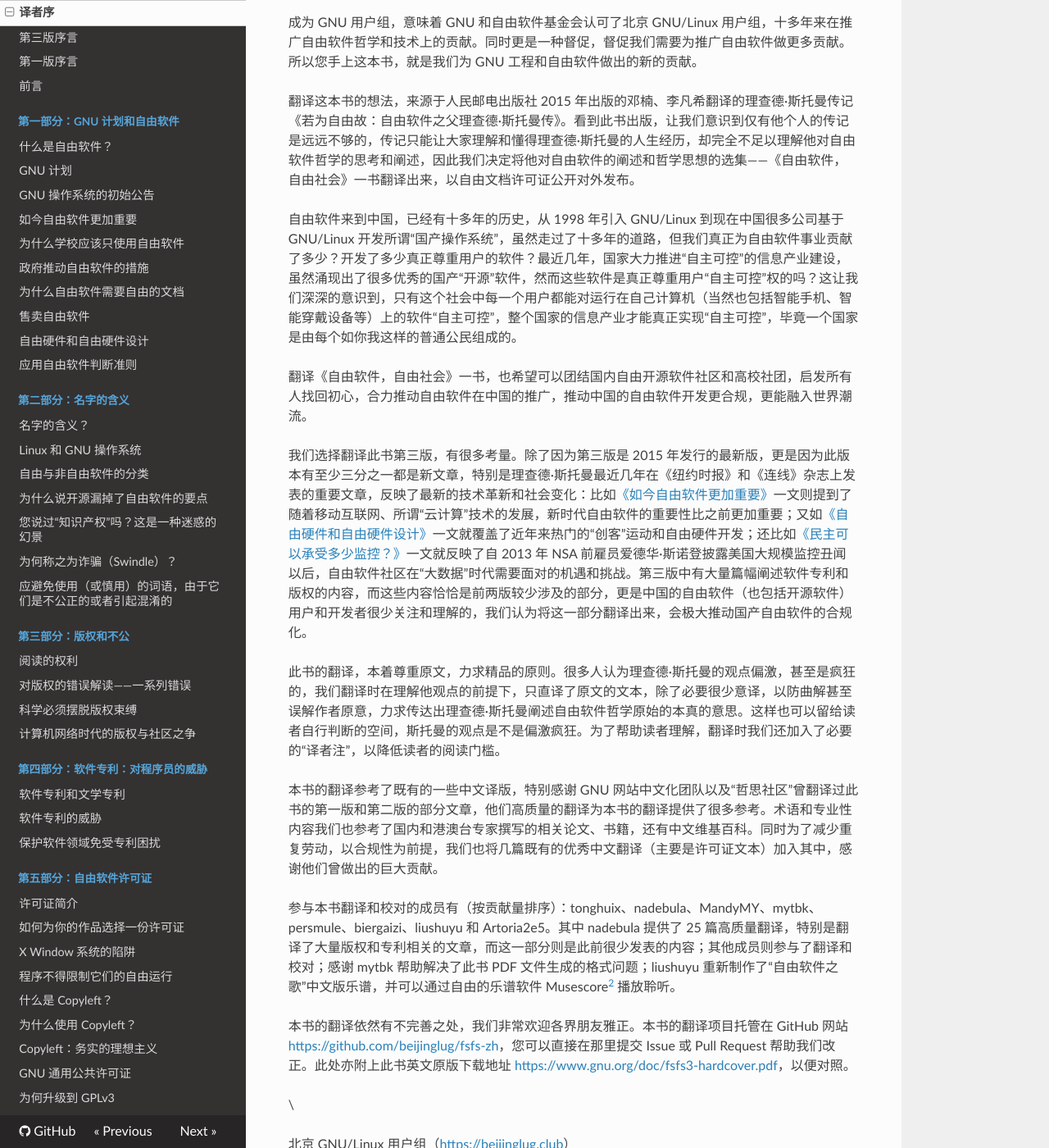
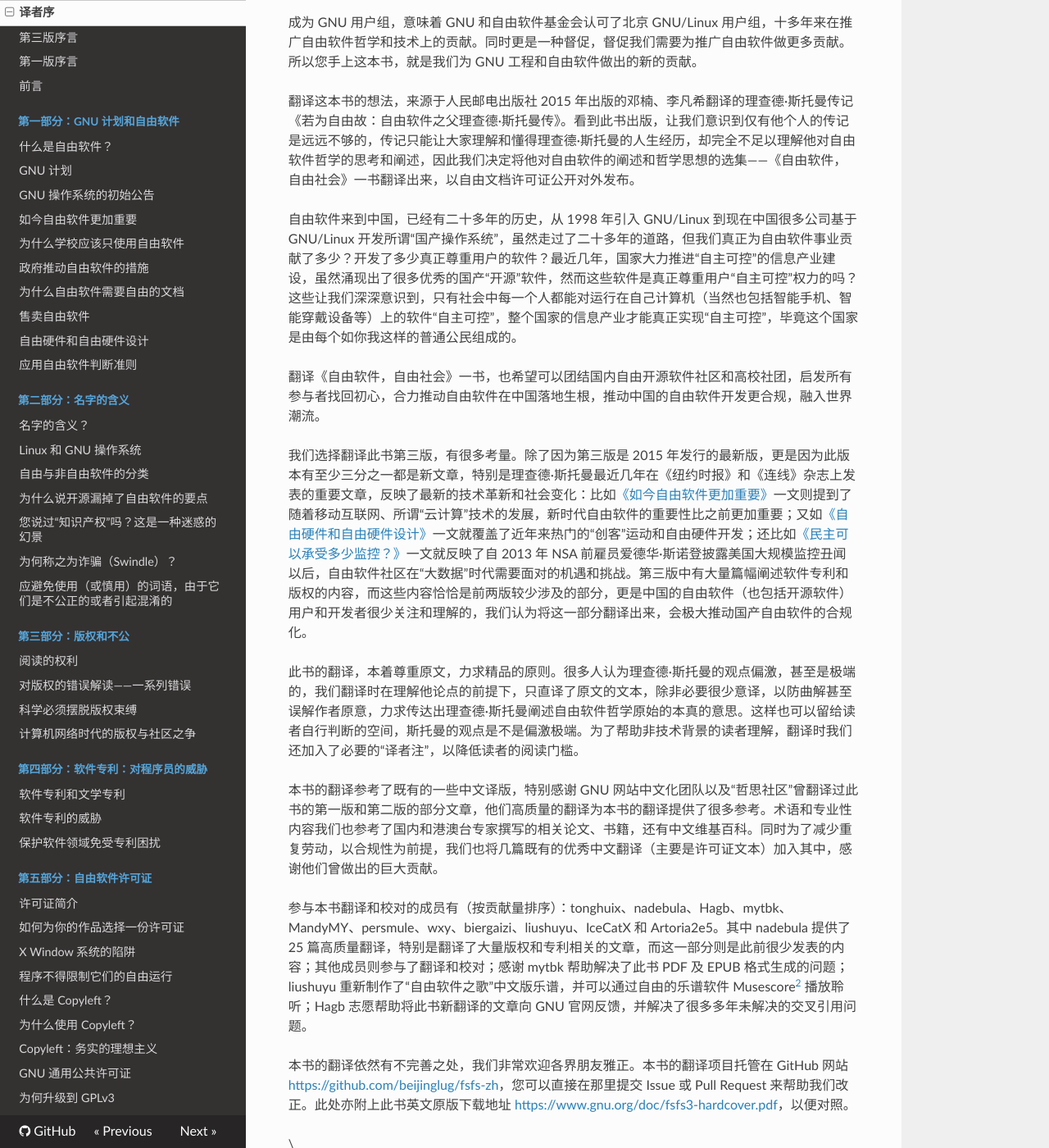
Before and after one commit to beijinglug/fsfs-zh, an MkDocs documentation site: the page built from docs/foreword-trans.md, in a window 1280 px wide and 1400 px high, scrolled down 440 px. Shown: the whole window at 82% size. Built offline with MkDocs 1.6.1, drawn with Linux system fonts in a browser that asks for light colours; nearby versions of some CDN libraries; old or Windows-style settings are respelled for this version of MkDocs; some of the changed text lies outside the part shown.

Commit message:
Update forward trans

```diff
--- a/docs/foreword-trans.md
+++ b/docs/foreword-trans.md
@@ -10,25 +10,25 @@
 
 翻译这本书的想法，来源于人民邮电出版社 2015 年出版的邓楠、李凡希翻译的理查德·斯托曼传记《若为自由故：自由软件之父理查德·斯托曼传》。看到此书出版，让我们意识到仅有他个人的传记是远远不够的，传记只能让大家理解和懂得理查德·斯托曼的人生经历，却完全不足以理解他对自由软件哲学的思考和阐述，因此我们决定将他对自由软件的阐述和哲学思想的选集——《自由软件，自由社会》一书翻译出来，以自由文档许可证公开对外发布。
 
-自由软件来到中国，已经有十多年的历史，从 1998 年引入 GNU/Linux 到现在中国很多公司基于 GNU/Linux 开发所谓“国产操作系统”，虽然走过了十多年的道路，但我们真正为自由软件事业贡献了多少？开发了多少真正尊重用户的软件？最近几年，国家大力推进“自主可控”的信息产业建设，虽然涌现出了很多优秀的国产“开源”软件，然而这些软件是真正尊重用户“自主可控”权的吗？这让我们深深的意识到，只有这个社会中每一个用户都能对运行在自己计算机（当然也包括智能手机、智能穿戴设备等）上的软件“自主可控”，整个国家的信息产业才能真正实现“自主可控”，毕竟一个国家是由每个如你我这样的普通公民组成的。
+自由软件来到中国，已经有二十多年的历史，从 1998 年引入 GNU/Linux 到现在中国很多公司基于 GNU/Linux 开发所谓“国产操作系统”，虽然走过了二十多年的道路，但我们真正为自由软件事业贡献了多少？开发了多少真正尊重用户的软件？最近几年，国家大力推进“自主可控”的信息产业建设，虽然涌现出了很多优秀的国产“开源”软件，然而这些软件是真正尊重用户“自主可控”权力的吗？这些让我们深深意识到，只有社会中每一个人都能对运行在自己计算机（当然也包括智能手机、智能穿戴设备等）上的软件“自主可控”，整个国家的信息产业才能真正实现“自主可控”，毕竟这个国家是由每个如你我这样的普通公民组成的。
 
-翻译《自由软件，自由社会》一书，也希望可以团结国内自由开源软件社区和高校社团，启发所有人找回初心，合力推动自由软件在中国的推广，推动中国的自由软件开发更合规，更能融入世界潮流。
+翻译《自由软件，自由社会》一书，也希望可以团结国内自由开源软件社区和高校社团，启发所有参与者找回初心，合力推动自由软件在中国落地生根，推动中国的自由软件开发更合规，融入世界潮流。
 
 我们选择翻译此书第三版，有很多考量。除了因为第三版是 2015 年发行的最新版，更是因为此版本有至少三分之一都是新文章，特别是理查德·斯托曼最近几年在《纽约时报》和《连线》杂志上发表的重要文章，反映了最新的技术革新和社会变化：比如[《如今自由软件更加重要》](free-software-even-more-important.md)一文则提到了随着移动互联网、所谓“云计算”技术的发展，新时代自由软件的重要性比之前更加重要；又如[《自由硬件和自由硬件设计》](free-hardware-designs.md)一文就覆盖了近年来热门的“创客”运动和自由硬件开发；还比如[《民主可以承受多少监控？》](surveillance-vs-democracy.md)一文就反映了自 2013 年 NSA 前雇员爱德华·斯诺登披露美国大规模监控丑闻以后，自由软件社区在“大数据”时代需要面对的机遇和挑战。第三版中有大量篇幅阐述软件专利和版权的内容，而这些内容恰恰是前两版较少涉及的部分，更是中国的自由软件（也包括开源软件）用户和开发者很少关注和理解的，我们认为将这一部分翻译出来，会极大推动国产自由软件的合规化。
 
-此书的翻译，本着尊重原文，力求精品的原则。很多人认为理查德·斯托曼的观点偏激，甚至是疯狂的，我们翻译时在理解他观点的前提下，只直译了原文的文本，除了必要很少意译，以防曲解甚至误解作者原意，力求传达出理查德·斯托曼阐述自由软件哲学原始的本真的意思。这样也可以留给读者自行判断的空间，斯托曼的观点是不是偏激疯狂。为了帮助读者理解，翻译时我们还加入了必要的“译者注”，以降低读者的阅读门槛。
+此书的翻译，本着尊重原文，力求精品的原则。很多人认为理查德·斯托曼的观点偏激，甚至是极端的，我们翻译时在理解他论点的前提下，只直译了原文的文本，除非必要很少意译，以防曲解甚至误解作者原意，力求传达出理查德·斯托曼阐述自由软件哲学原始的本真的意思。这样也可以留给读者自行判断的空间，斯托曼的观点是不是偏激极端。为了帮助非技术背景的读者理解，翻译时我们还加入了必要的“译者注”，以降低读者的阅读门槛。
 
 本书的翻译参考了既有的一些中文译版，特别感谢 GNU 网站中文化团队以及“哲思社区”曾翻译过此书的第一版和第二版的部分文章，他们高质量的翻译为本书的翻译提供了很多参考。术语和专业性内容我们也参考了国内和港澳台专家撰写的相关论文、书籍，还有中文维基百科。同时为了减少重复劳动，以合规性为前提，我们也将几篇既有的优秀中文翻译（主要是许可证文本）加入其中，感谢他们曾做出的巨大贡献。
 
-参与本书翻译和校对的成员有（按贡献量排序）：tonghuix、nadebula、MandyMY、mytbk、persmule、biergaizi、liushuyu 和 Artoria2e5。其中 nadebula 提供了 25 篇高质量翻译，特别是翻译了大量版权和专利相关的文章，而这一部分则是此前很少发表的内容；其他成员则参与了翻译和校对；感谢 mytbk 帮助解决了此书 PDF 文件生成的格式问题；liushuyu 重新制作了“自由软件之歌”中文版乐谱，并可以通过自由的乐谱软件 Musescore[^trans-2] 播放聆听。
+参与本书翻译和校对的成员有（按贡献量排序）：tonghuix、nadebula、Hagb、mytbk、MandyMY、persmule、wxy、biergaizi、liushuyu、IceCatX 和 Artoria2e5。其中 nadebula 提供了 25 篇高质量翻译，特别是翻译了大量版权和专利相关的文章，而这一部分则是此前很少发表的内容；其他成员则参与了翻译和校对；感谢 mytbk 帮助解决了此书 PDF 及 EPUB 格式生成的问题；liushuyu 重新制作了“自由软件之歌”中文版乐谱，并可以通过自由的乐谱软件 Musescore[^trans-2] 播放聆听；Hagb 志愿帮助将此书新翻译的文章向 GNU 官网反馈，并解决了很多多年未解决的交叉引用问题。
 
-本书的翻译依然有不完善之处，我们非常欢迎各界朋友雅正。本书的翻译项目托管在 GitHub 网站 <https://github.com/beijinglug/fsfs-zh>，您可以直接在那里提交 Issue 或 Pull Request 帮助我们改正。此处亦附上此书英文原版下载地址 <https://www.gnu.org/doc/fsfs3-hardcover.pdf>，以便对照。
+本书的翻译依然有不完善之处，我们非常欢迎各界朋友雅正。本书的翻译项目托管在 GitHub 网站 <https://github.com/beijinglug/fsfs-zh>，您可以直接在那里提交 Issue 或 Pull Request 来帮助我们改正。此处亦附上此书英文原版下载地址 <https://www.gnu.org/doc/fsfs3-hardcover.pdf>，以便对照。
 
 \
 
 北京 GNU/Linux 用户组（<https://beijinglug.club>）
 
-2016 年 10 月于北京
+2019 年 4 月于北京
 
 [^trans-1]: 相关信息可见 <https://savannah.gnu.org/projects/blug>
 
```
